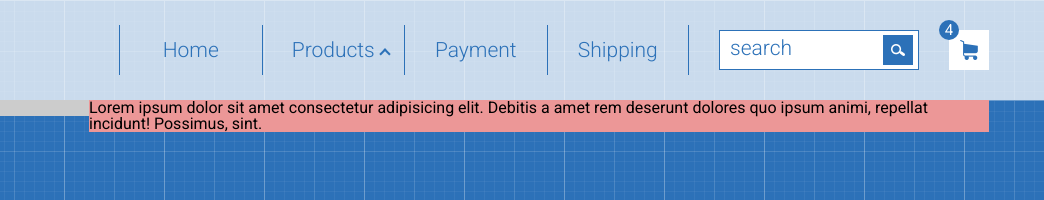
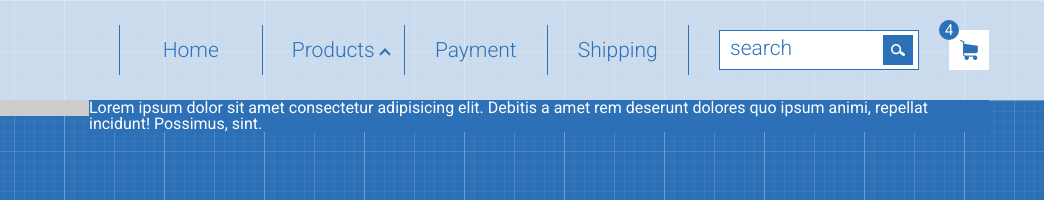
Before and after one commit to yaborodinov/git_expiriance.github.io, a website: page index.html in a window 1280 px wide. Shown: the top 200 px of the page, 236-1280 px from the left. Drawn offline with Linux system fonts and the light colour scheme.

Commit message:
add h1 color and bgc

```diff
--- a/css/style.css
+++ b/css/style.css
@@ -242,3 +242,7 @@ body {
   width: 900px;
   background-color: rgb(236, 151, 151);
 }
+.col-md-900> h1{
+  color: #fff;
+  background-color: #2c71b8 ;
+}
```
